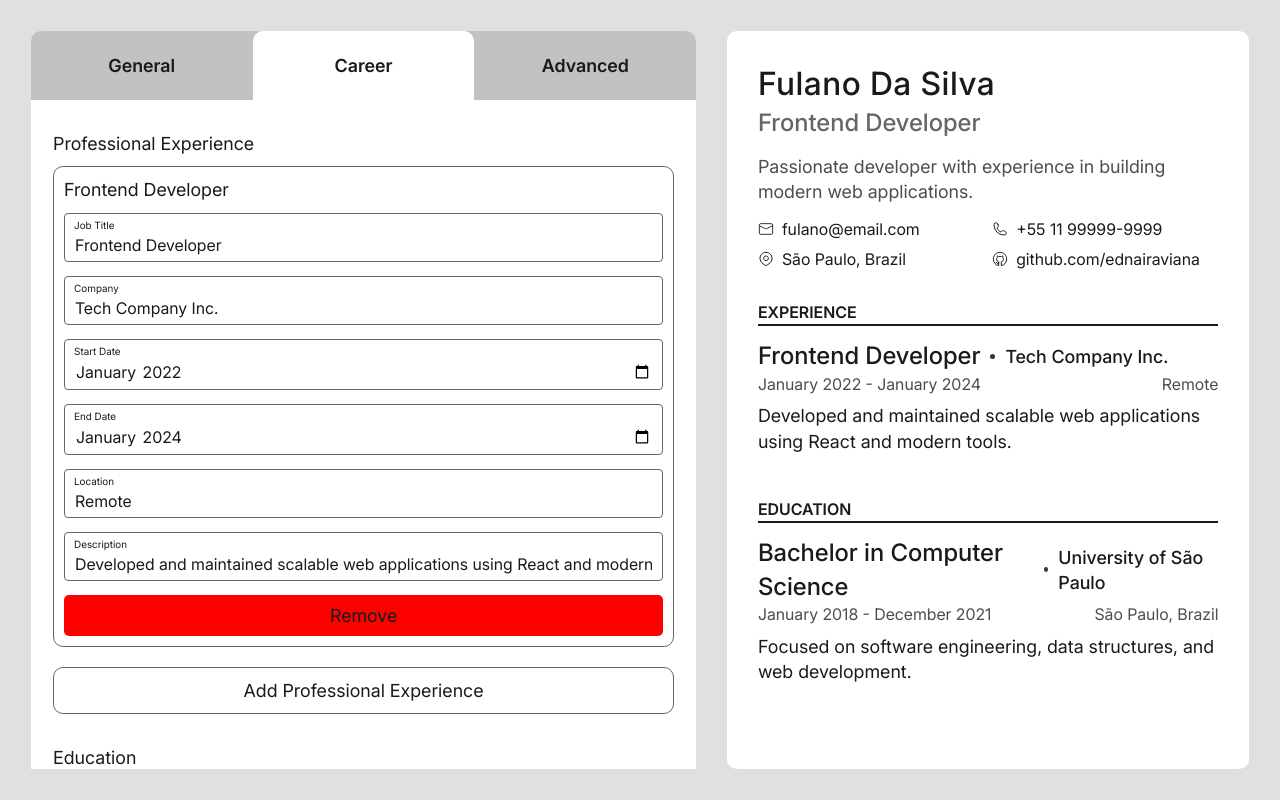
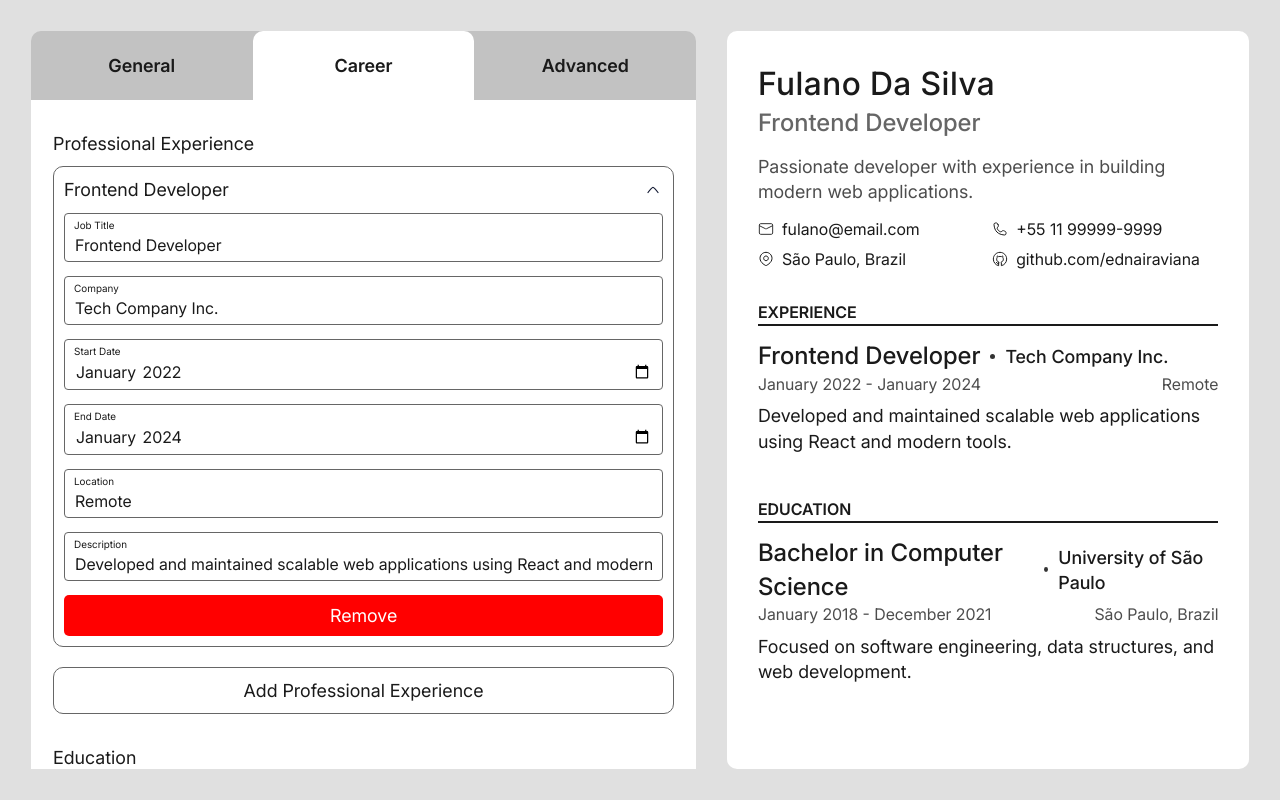
Before and after one commit to ednairaviana/cv_app, a React (Vite) app: page / in a window 1280 px wide. Both pictures are taken after a click on the button "Career". Built offline with nearby package versions, Linux system fonts and the light colour scheme.

Commit message:
feat: add toggle icon

```diff
--- a/src/components/Form.jsx
+++ b/src/components/Form.jsx
@@ -105,6 +105,8 @@ function FieldsetCloneable({ fieldset, tabId, cvState }) {
                 <span>{clone.title}</span>
                 <button
                   dataIcon="toggle"
+                  className="toggle-button icon--before"
+                  style={{ "--icon-var": "var(--arrow-down__dark)" }}
                   type="button"
                   onClick={() => {
                     handleSetActiveClone(clone.id);
--- a/src/css/components/main-form.css
+++ b/src/css/components/main-form.css
@@ -98,6 +98,7 @@
 
 .btn-remove {
   background-color: red;
+  color: white;
   padding: 0.8rem 1rem;
   border-radius: 0.5rem;
   cursor: pointer;
@@ -111,3 +112,11 @@
   width: 100%;
   cursor: pointer;
 }
+
+.main-form__fieldset.cloneable.open .toggle-button {
+  transform: rotateX(180deg);
+}
+
+.toggle-button {
+  cursor: pointer;
+}
```
Also changed, not shown: src/css/components/icon.css (+1 -0 lines).
